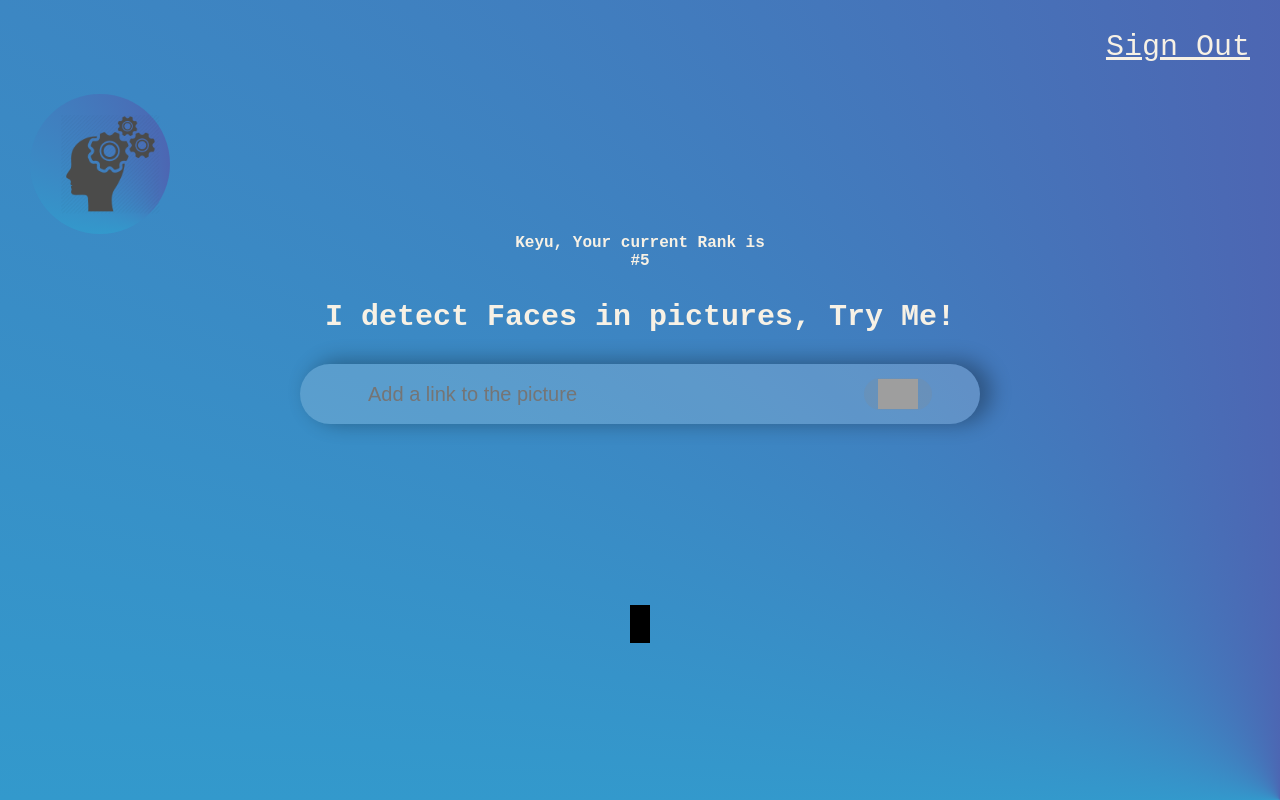
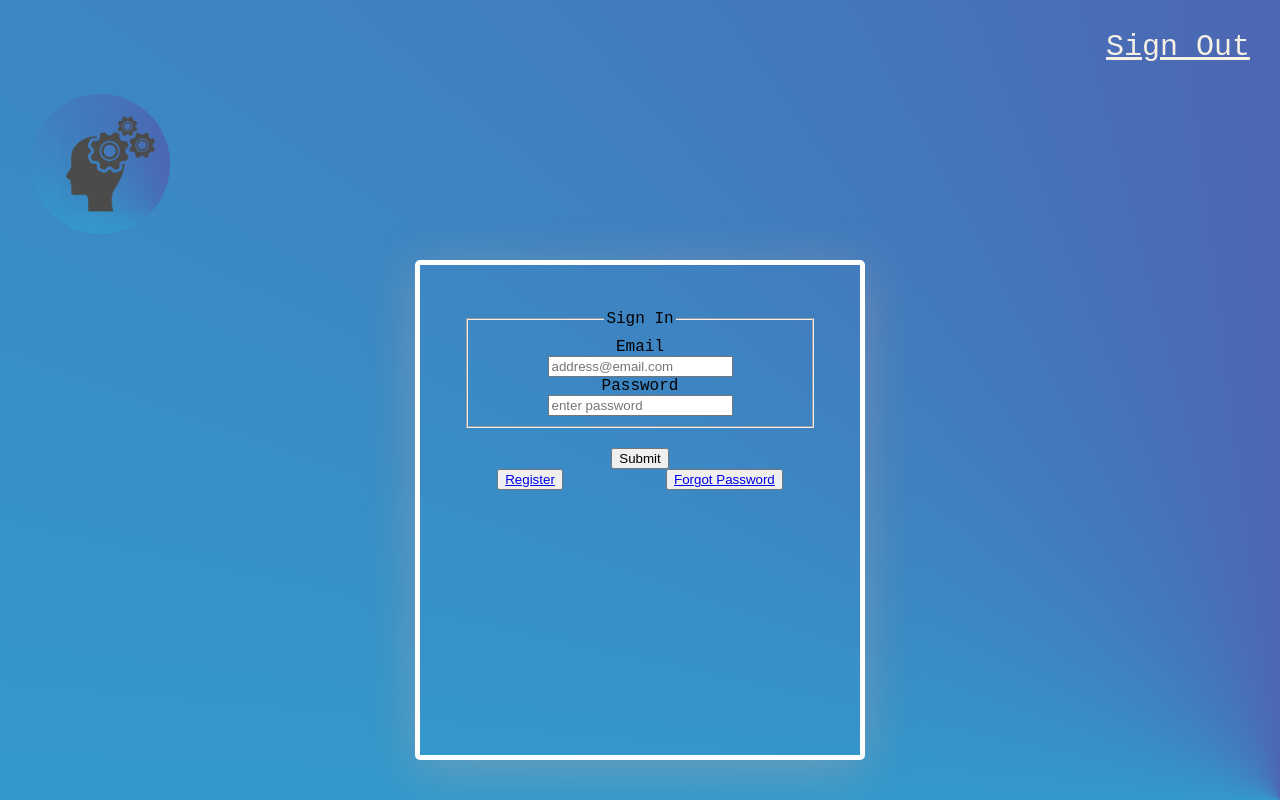
Before and after one commit to Keyukemi/HumanDetector, a React (Create React App) app: page / in a window 1280 px wide. Built offline with nearby package versions, Linux system fonts and the light colour scheme; grey boxes are pictures that could not be loaded.

Commit message:
added register and login components

```diff
--- a/package.json
+++ b/package.json
@@ -7,10 +7,13 @@
     "@testing-library/react": "^13.4.0",
     "@testing-library/user-event": "^13.5.0",
     "animate.css": "^4.1.1",
+    "bootstrap": "^5.2.2",
     "clarifai": "^2.9.1",
+    "hts-react-form": "^0.0.8",
     "react": "^18.2.0",
     "react-dom": "^18.2.0",
     "react-parallax-tilt": "^1.7.63",
+    "react-router-dom": "^6.4.2",
     "react-scripts": "5.0.1",
     "react-tsparticles": "^2.2.4",
     "solid-particles": "^2.2.4",
--- a/src/App.js
+++ b/src/App.js
@@ -5,6 +5,7 @@ import FaceRecognition from './components/face-recognition/facerecognition';
 import ImageLinkForm from './components/image-link-form/imagelinkform';
 import Logo from './components/logo/logo';
 import Navigation from './components/navigation/navigation';
+import Signin from './components/signin/signin';
 import Rank from './components/rank-file/rank';
 import { Component } from 'react';
 
@@ -14,42 +15,43 @@ import { Component } from 'react';
 // });
 
 class App extends Component {
-  constructor(){
+  constructor() {
     super();
     this.state = {
       input: '',
       imageUrl: '',
-      box: {}
+      box: {},
+      route: 'Signin'
     }
   }
 
-  calcFaceLoc = (data) =>{
+  calcFaceLoc = (data) => {
     const getFace = data.outputs[0].data.regions[0].region_info.bounding_box;
     const image = document.getElementById('inputedImage');
     const width = Number(image.width);
     const height = Number(image.height);
-    console.log(width, height);
-    console.log(getFace);
+    //console.log(width, height);
+    //console.log(getFace);
 
-    return{
+    return {
       bottomRow: height - (getFace.bottom_row * height),
-      leftCol: (getFace.left_col * width) ,
-      rightCol: (width - (getFace.right_col * width)),
-      topRow : getFace.top_row * height
+      leftCol: getFace.left_col * width,
+      rightCol: width - (getFace.right_col * width),
+      topRow: getFace.top_row * height
     }
   }
 
-  showFaceBox = (box) =>{
+  showFaceBox = (box) => {
     console.log(box);
-    this.setState({box: box})
+    this.setState({ box: box })
   }
 
-  onInputChange = (event) =>{
-    this.setState({input: event.target.value});
+  onInputChange = (event) => {
+    this.setState({ input: event.target.value });
   }
 
-  onButtonSubmit = ()=> {
-    this.setState({imageUrl: this.state.input});
+  onButtonSubmit = () => {
+    this.setState({ imageUrl: this.state.input });
     //console.log('click');
 
     const USER_ID = 'vtszy7uwboz9';
@@ -94,6 +96,9 @@ class App extends Component {
 
   }
 
+  // onRouteChange = () =>{
+  //   this.setState(route: 'home')
+  // }
 
 
   render() {
@@ -102,9 +107,14 @@ class App extends Component {
         <ParticlesBackground />
         <Navigation />
         <Logo />
+        {this.state.route === 'Signin'
+          ? <Signin onRouteChange={this.onRouteChange}/>
+          : <div>
             <Rank />
             <ImageLinkForm onInputChange={this.onInputChange} onButtonSubmit={this.onButtonSubmit} />
             <FaceRecognition box={this.state.box} imageUrl={this.state.imageUrl} />
+          </div>
+        }
       </div>
     );
   }
--- a/src/components/face-recognition/facerecognition.css
+++ b/src/components/face-recognition/facerecognition.css
@@ -2,18 +2,18 @@
     display: flex;
     align-items: center;
     justify-content: center;
-    margin-top: 200px;
+
 }
 
 .imageBox {
-    position: fixed;
-    border: 10px solid black;
+    position: relative;
 
 }
 
 .thepic {
     width: 500px;
     height: auto;
+
 }
 
 .bounding-box {
@@ -22,7 +22,7 @@
     flex-wrap: wrap;
     justify-content: center;
     cursor: pointer;
-    box-shadow: 0 0 0 3px white inset;
+    box-shadow: 0 0 0 5px white inset;
 }
 
 @media only screen and (max-width: 600px){
@@ -30,7 +30,4 @@
         width: 300px;
         height: auto;
     }
-    .fatherBox{
-        margin-top: 150px;
-    }
 }
--- /dev/null
+++ b/src/components/signin/signin.css
@@ -0,0 +1,46 @@
+
+* {
+
+    box-sizing: border-box;
+    /* background-image: linear-gradient(-225deg, #E3FDF5 0%, #FFE6FA 100%);
+    background-image: linear-gradient(to top, #a8edea 0%, #fed6e3 100%);
+    background-attachment: fixed;
+    background-repeat: no-repeat; */
+}
+.formBox{
+    border: 5px solid white;
+    /* display: grid; */
+    /* justify-content: center;
+    align-items: center; */
+    width: 450px;
+    height: auto;
+    min-height: 500px;
+    border-radius: 5px;
+    margin: 2% auto;
+    box-shadow: 0 9px 50px hsla(20, 67%, 75%, 0.31);
+    padding: 2%;
+
+}
+
+.usernameBox, .passwordBox{
+    display: grid;
+    justify-content: space-around;
+    text-align: center;
+
+}
+
+.fieldBox{
+
+    padding: 10px ;
+    margin: 20px;
+}
+
+.inputEmail{
+
+}
+
+.regBox{
+    display: flex;
+    justify-content: space-around;
+    align-items: flex-end;
+}
--- /dev/null
+++ b/src/components/signin/signin.js
@@ -0,0 +1,29 @@
+import "./signin.css";
+
+const Signin = () => {
+    return (
+        <form action="" className="formBox">
+            <fieldset className="fieldBox">
+                <legend>Sign In</legend>
+                <div className="usernameBox">
+                    <label htmlFor="">Email</label>
+                    <input type="email" className="inputEmail"  placeholder="address@email.com"/>
+                </div>
+                <div className="passwordBox">
+                    <label htmlFor="">Password</label>
+                    <input type="password" placeholder="enter password"/>
+                </div>
+            </fieldset>
+            <div className="submitBox">
+                <input type="submit" name="" id="" />
+            </div>
+            <div className="regBox">
+                <button> <a href="https://github.com/Keyukemi">Register</a> </button>
+                <button><a href="https://github.com/Keyukemi">Forgot Password</a></button>
+            </div>
+        </form>
+
+    )
+}
+
+export default Signin;
--- a/src/index.css
+++ b/src/index.css
@@ -9,7 +9,8 @@ body {
   -webkit-font-smoothing: antialiased;
   -moz-osx-font-smoothing: grayscale;
   background: conic-gradient(from 90deg at bottom right, cyan, rebeccapurple);
-  height: 100vh;
+  min-height: 100vh;
+  overflow:auto;
 
 }
 
```
Also changed, not shown: src/components/register/register.js (added, +25 -0 lines), src/components/register/register.css (added), 1 other file (tests, documents, lock files or other folders). Lines whose indentation alone changed are shown as unchanged.
